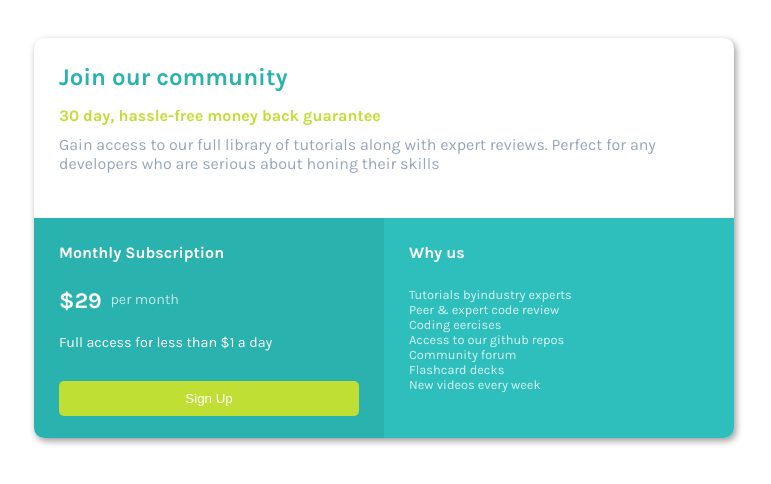
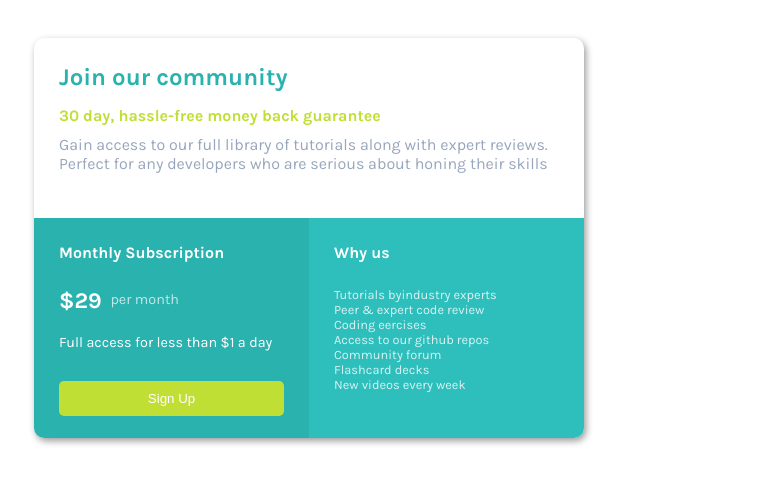
Before and after one commit to MasyWairimu/pricing-card-front-end-mentor-challenge, a plain HTML site: page index.html in a window 1280 px wide. Shown: the whole page, without its empty margins (4-775 px from the left). Drawn offline with Linux system fonts and the light colour scheme.

Commit message:
Update style.css

```diff
--- a/style.css
+++ b/style.css
@@ -13,8 +13,6 @@ h2,h4,p{
   box-sizing:inherit;
 }
 #card{
-  height: 400px;
-  width: 700px;
   box-shadow: 2px 3px 7px 0px rgba(0,0,0,0.4);
   border-radius:10px;
   overflow:hidden;
@@ -31,7 +29,7 @@ h2,h4,p{
 }
 #bottom-left-section{
   display: inline-block;
-  width:50%;
+  width:100%;
   height:100%;
   vertical-align:top;
   background-color: #2ab2af;
@@ -39,7 +37,7 @@ h2,h4,p{
 }
 #bottom-right-section{
   display:inline-block;
-  width:50%;
+  width:100%;
   height: 100%;
   vertical-align:top;
   background-color:#2EBFBD;
@@ -108,3 +106,13 @@ ul{
   opacity:0.8;
   font-size:0.8rem;
 }
+
+@media (min-width: 576px){
+  #card{
+      height: 400px;
+      width: 550px;
+  }
+  #bottom-left-section, #bottom-right-section{
+    width:50%;
+  }
+}
```
